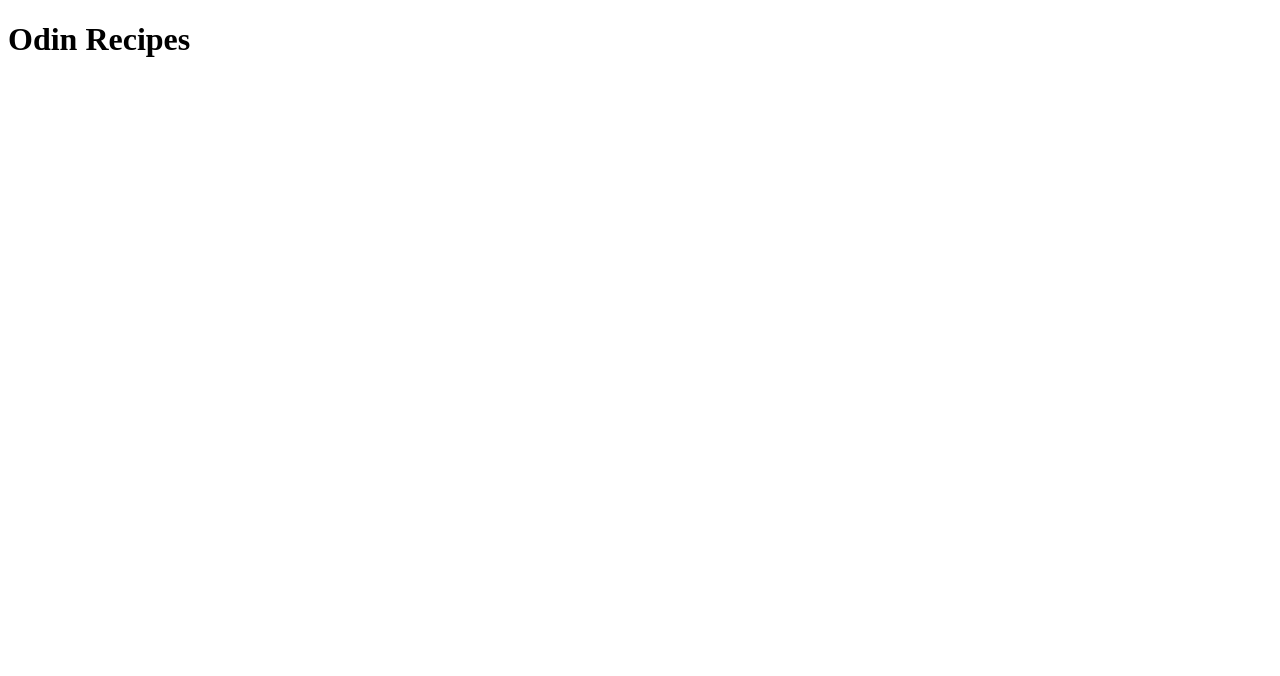
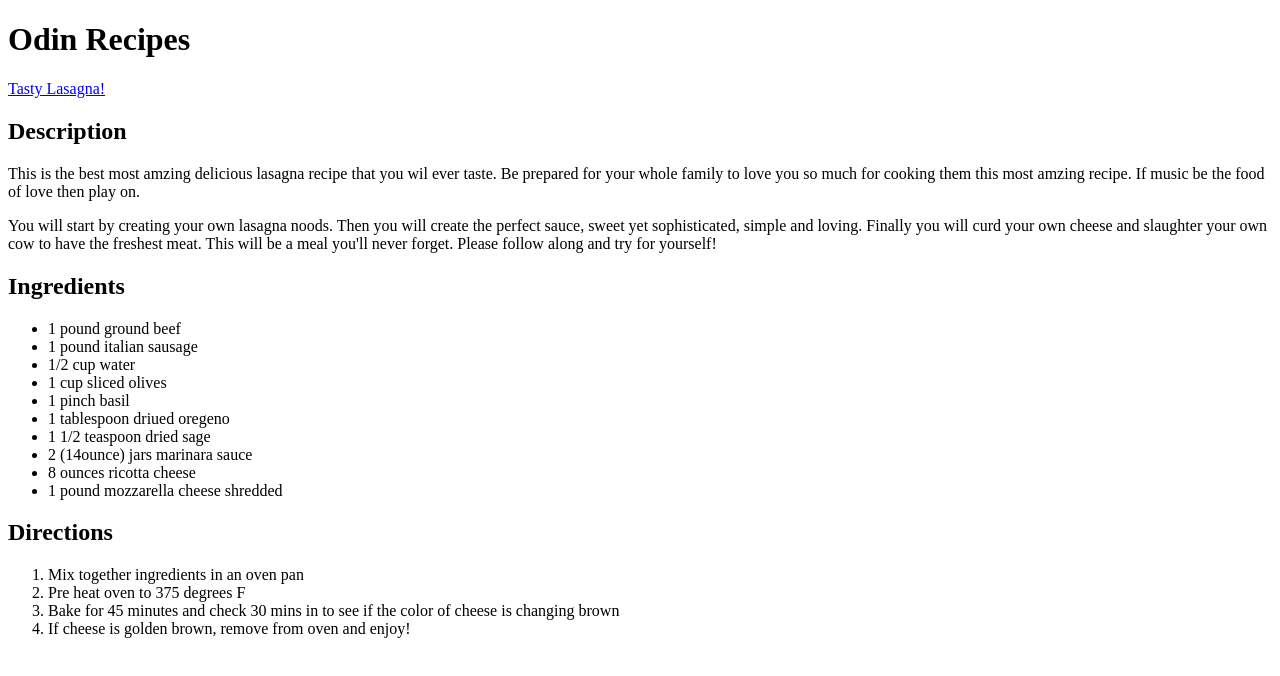
Before and after one commit to noun20/odin-recipes, a plain HTML site: page index.html in a window 1280 px wide. Drawn offline with Linux system fonts and the light colour scheme.

Commit message:
Added lasagna recipe to lasagna.html

```diff
--- a/index.html
+++ b/index.html
@@ -8,5 +8,33 @@
 </head>
 <body>
     <h1>Odin Recipes</h1>
+    <a href="recipes/lasagna.html">Tasty Lasagna!</a>
+    <h2>Description</h2>
+    <p>This is the best most amzing delicious lasagna recipe that you wil ever taste. Be prepared for your whole family to love you so much for cooking
+        them this most amzing recipe. If music be the food of love then play on.
+    </p>
+    <p>You will start by creating your own lasagna noods. Then you will create the perfect sauce, sweet yet sophisticated, simple and loving. Finally you will
+        curd your own cheese and slaughter your own cow to have the freshest meat. This will be a meal you'll never forget. Please follow along and try for yourself!
+    </p>
+    <h2>Ingredients</h2>
+    <ul>
+        <li>1 pound ground beef</li>
+        <li>1 pound italian sausage</li>
+        <li>1/2 cup water</li>
+        <li>1 cup sliced olives</li>
+        <li>1 pinch basil</li>
+        <li>1 tablespoon driued oregeno</li>
+        <li>1 1/2 teaspoon dried sage</li>
+        <li>2 (14ounce) jars marinara sauce</li>
+        <li>8 ounces ricotta cheese</li>
+        <li>1 pound mozzarella cheese shredded</li>
+    </ul>
+    <h2>Directions</h2>
+    <ol>
+        <li>Mix together ingredients in an oven pan</li>
+        <li>Pre heat oven to 375 degrees F</li>
+        <li>Bake for 45 minutes and check 30 mins in to see if the color of cheese is changing brown</li>
+        <li>If cheese is golden brown, remove from oven and enjoy!</li>
+    </ol>
 </body>
 </html>
```
Also changed, not shown: recipes/lasagna.html (+13 -0 lines).
